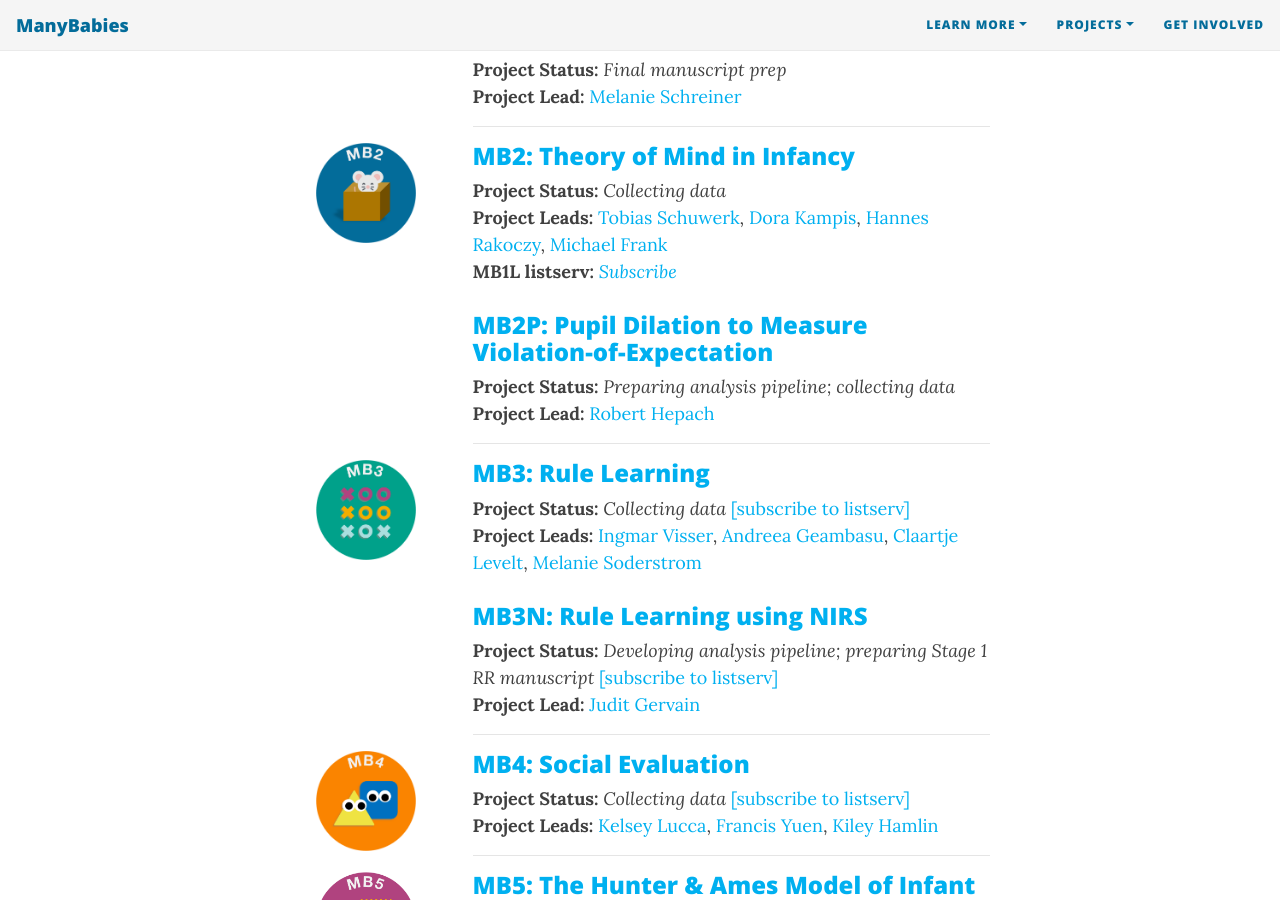
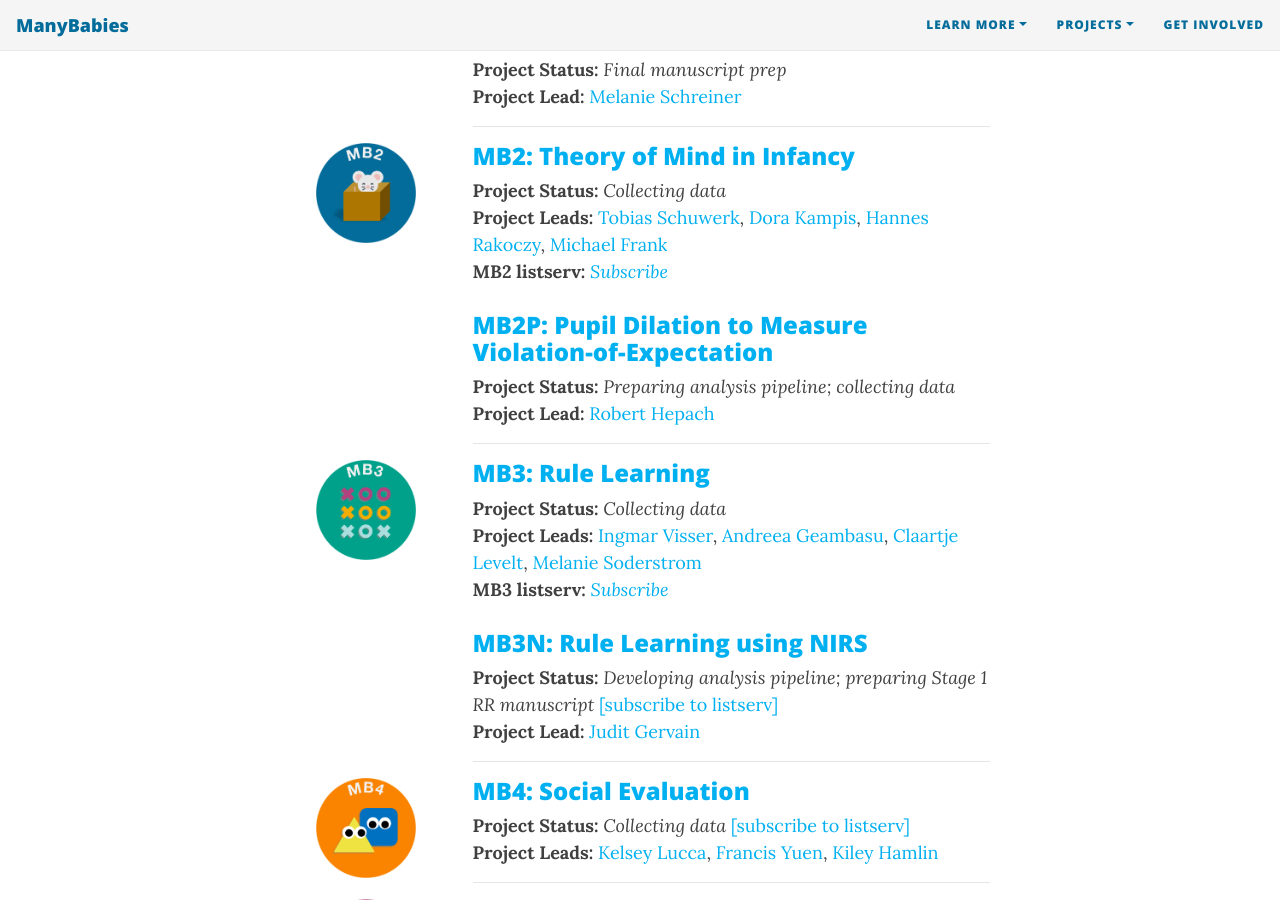
Before and after one commit to manybabies/manybabies.github.io, a Jekyll site: the page built from get_involved.md, in a window 1280 px wide and 900 px high, scrolled down 2034 px. Built offline with Jekyll 4.4.1, drawn with Linux system fonts in a browser that asks for light colours; nearby versions of some CDN libraries; some web fonts are replaced.

Commit message:
Update get_involved.md

```diff
--- a/get_involved.md
+++ b/get_involved.md
@@ -102,7 +102,7 @@
         <h3><a href="{{site.baseurl}}{% link MB2.md %}">MB2: Theory of Mind in Infancy</a></h3>
         <b>Project Status:</b> <i>Collecting data</i><br>
         <b>Project Leads:</b> <a href="mailto:Tobias.Schuwerk@psy.lmu.de">Tobias Schuwerk</a>, <a href="mailto:dk@psy.ku.dk">Dora Kampis</a>, <a href="mailto:hrakocz@uni-goettingen.de">Hannes Rakoczy</a>, <a href="mailto:mcfrank@stanford.edu">Michael Frank</a><br>
-        <b>MB1L listserv:</b> <a href="https://mailman.stanford.edu/mailman/listinfo/manybabies2"><i>Subscribe</i></a><br>
+        <b>MB2 listserv:</b> <a href="https://mailman.stanford.edu/mailman/listinfo/manybabies2"><i>Subscribe</i></a><br>
         <br>
         <h3><a href="{{site.baseurl}}{% link MB2P.md %}">MB2P: Pupil Dilation to Measure Violation-of-Expectation</a></h3>
         <b>Project Status:</b> <i>Preparing analysis pipeline; collecting data</i><br>
@@ -116,11 +116,10 @@
       </div>
       <div class="col-sm-9">
         <h3><a href="{{site.baseurl}}{% link MB3.md %}">MB3: Rule Learning</a></h3>
-        <b>Project Status:</b> <i>Collecting data</i>
-          <a href="https://mailman.stanford.edu/mailman/listinfo/manybabies3">[subscribe to listserv]</a><br>
+        <b>Project Status:</b> <i>Collecting data</i><br>
         <b>Project Leads:</b> <a href="mailto:i.visser@uva.nl">Ingmar Visser</a>, <a href="mailto:a.geambasu@hum.leidenuniv.nl">Andreea Geambasu</a>,
-          <a href="mailto:c.c.levelt@hum.leidenuniv.nl">Claartje Levelt</a>, <a href="mailto:M_Soderstrom@umanitoba.ca">Melanie Soderstrom</a>
-        <br>
+          <a href="mailto:c.c.levelt@hum.leidenuniv.nl">Claartje Levelt</a>, <a href="mailto:M_Soderstrom@umanitoba.ca">Melanie Soderstrom</a><br>
+        <b>MB3 listserv:</b> <a href="https://mailman.stanford.edu/mailman/listinfo/manybabies3"><i>Subscribe</i></a><br>
         <br>
         <h3><a href="{{site.baseurl}}{% link MB3N.md %}">MB3N: Rule Learning using NIRS</a></h3>
         <b>Project Status:</b> <i>Developing analysis pipeline; preparing Stage 1 RR manuscript</i>
```
